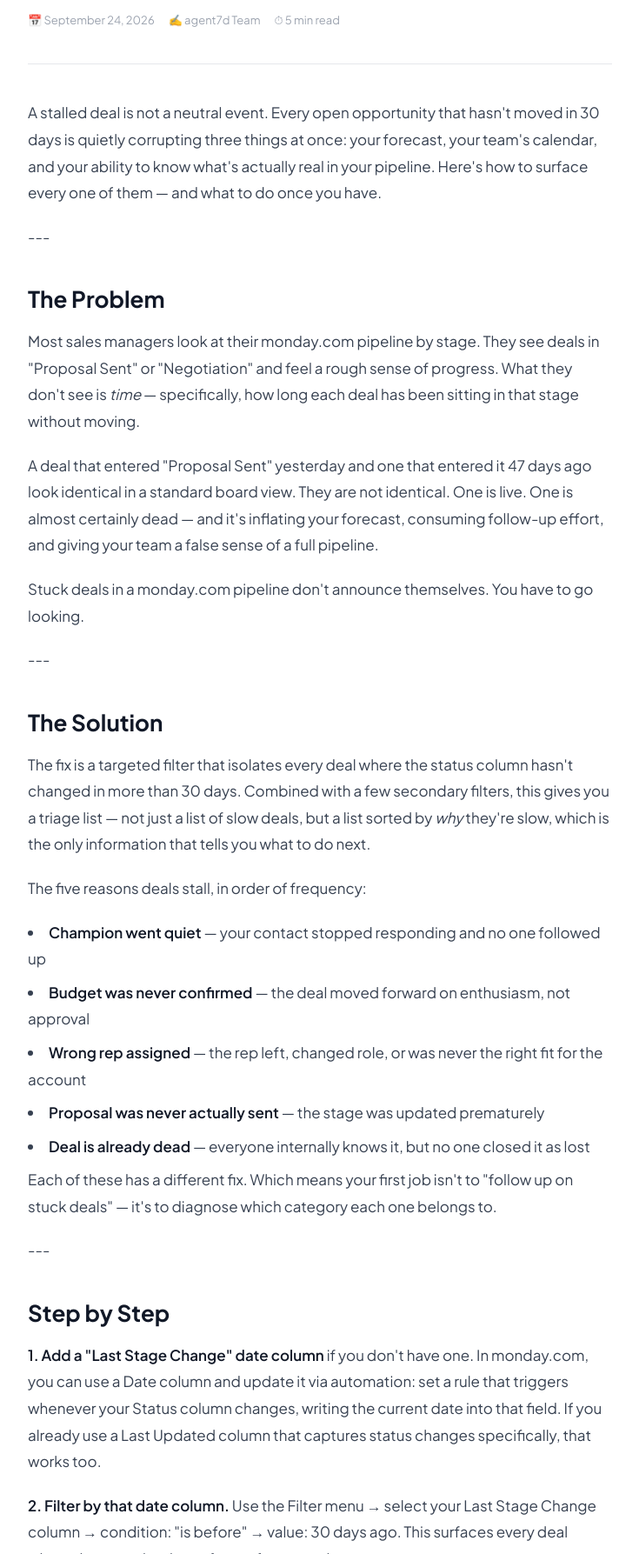
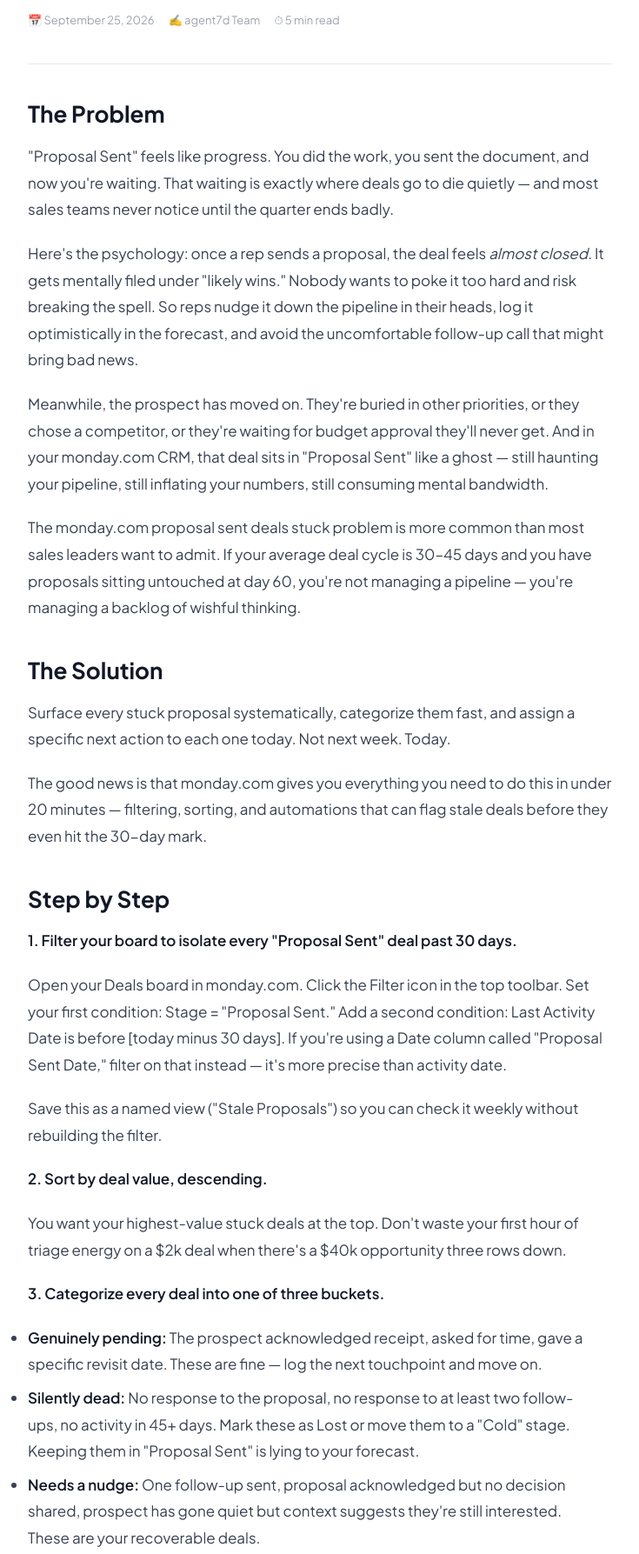
Before and after one commit to Dataall007/agent7d-site, a plain HTML site: page blog/how-to-find-every-deal-in-your-monday-com-crm-that-has-been-/index.html in a window 1280 px wide. Shown: the part 479-2266 px from the top of the page at 87% size, without its empty margins (272-1007 px from the left). Drawn offline with Linux system fonts and the light colour scheme.

Commit message:
bar: how-to-find-every-deal-in-your-monday-com-crm-that-has-been-

```diff
--- a/blog/how-to-find-every-deal-in-your-monday-com-crm-that-has-been-/index.html
+++ b/blog/how-to-find-every-deal-in-your-monday-com-crm-that-has-been-/index.html
@@ -3,10 +3,10 @@
 <head>
 <meta charset="UTF-8">
 <meta name="viewport" content="width=device-width, initial-scale=1.0">
-<title>How to Find Every Deal in Your monday.com CRM That Has Been Sitting in the Same Stage for More Than 30 Days — and What to Do About Each One — agent7d Blog</title>
-<meta name="description" content="A stalled deal is not a neutral event. Every open opportunity that hasn't moved in 30 days is quietly corrupting three things at once: your forecast, your team'">
-<meta property="og:title" content="How to Find Every Deal in Your monday.com CRM That Has Been Sitting in the Same Stage for More Than 30 Days — and What to Do About Each One">
-<meta property="og:description" content="A stalled deal is not a neutral event. Every open opportunity that hasn't moved in 30 days is quietly corrupting three things at once: your forecast, your team'">
+<title>How to Find Every Deal in Your monday.com CRM That Has Been Sitting in "Proposal Sent" for More Than 30 Days — and What to Do About Each One — agent7d Blog</title>
+<meta name="description" content=""Proposal Sent" feels like progress. You did the work, you sent the document, and now you're waiting. That waiting is exactly where deals go to die quietly — an">
+<meta property="og:title" content="How to Find Every Deal in Your monday.com CRM That Has Been Sitting in "Proposal Sent" for More Than 30 Days — and What to Do About Each One">
+<meta property="og:description" content=""Proposal Sent" feels like progress. You did the work, you sent the document, and now you're waiting. That waiting is exactly where deals go to die quietly — an">
 <link rel="preconnect" href="https://fonts.googleapis.com">
 <link href="https://fonts.googleapis.com/css2?family=Plus+Jakarta+Sans:wght@400;500;600;700;800&display=swap" rel="stylesheet">
 <script>
@@ -87,51 +87,46 @@ footer a:hover{color:var(--primary)}
 </div>
 
 <div class="article-wrap">
-  <div class="breadcrumb"><a href="/">Home</a> → <a href="/blog/">Blog</a> → How to Find Every Deal in Your monday.com CRM That Has Been Sitting in the Same Stage for More Than 30 Days — and What to Do About Each One</div>
-  <div class="article-category">monday.com</div>
-  <h1 class="article-title">How to Find Every Deal in Your monday.com CRM That Has Been Sitting in the Same Stage for More Than 30 Days — and What to Do About Each One</h1>
+  <div class="breadcrumb"><a href="/">Home</a> → <a href="/blog/">Blog</a> → How to Find Every Deal in Your monday.com CRM That Has Been Sitting in "Proposal Sent" for More Than 30 Days — and What to Do About Each One</div>
+  <div class="article-category">Sales & CRM</div>
+  <h1 class="article-title">How to Find Every Deal in Your monday.com CRM That Has Been Sitting in "Proposal Sent" for More Than 30 Days — and What to Do About Each One</h1>
   <div class="article-meta">
-    <span>📅 September 24, 2026</span>
+    <span>📅 September 25, 2026</span>
     <span>✍️ agent7d Team</span>
     <span>⏱ 5 min read</span>
   </div>
   <div class="article-divider"></div>
   <div class="article-body">
 
-<p>A stalled deal is not a neutral event. Every open opportunity that hasn't moved in 30 days is quietly corrupting three things at once: your forecast, your team's calendar, and your ability to know what's actually real in your pipeline. Here's how to surface every one of them — and what to do once you have.</p>
-<p>---</p>
 <h2>The Problem</h2>
-<p>Most sales managers look at their monday.com pipeline by stage. They see deals in "Proposal Sent" or "Negotiation" and feel a rough sense of progress. What they don't see is <em>time</em> — specifically, how long each deal has been sitting in that stage without moving.</p>
-<p>A deal that entered "Proposal Sent" yesterday and one that entered it 47 days ago look identical in a standard board view. They are not identical. One is live. One is almost certainly dead — and it's inflating your forecast, consuming follow-up effort, and giving your team a false sense of a full pipeline.</p>
-<p>Stuck deals in a monday.com pipeline don't announce themselves. You have to go looking.</p>
-<p>---</p>
+<p>"Proposal Sent" feels like progress. You did the work, you sent the document, and now you're waiting. That waiting is exactly where deals go to die quietly — and most sales teams never notice until the quarter ends badly.</p>
+<p>Here's the psychology: once a rep sends a proposal, the deal feels <em>almost closed</em>. It gets mentally filed under "likely wins." Nobody wants to poke it too hard and risk breaking the spell. So reps nudge it down the pipeline in their heads, log it optimistically in the forecast, and avoid the uncomfortable follow-up call that might bring bad news.</p>
+<p>Meanwhile, the prospect has moved on. They're buried in other priorities, or they chose a competitor, or they're waiting for budget approval they'll never get. And in your monday.com CRM, that deal sits in "Proposal Sent" like a ghost — still haunting your pipeline, still inflating your numbers, still consuming mental bandwidth.</p>
+<p>The monday.com proposal sent deals stuck problem is more common than most sales leaders want to admit. If your average deal cycle is 30–45 days and you have proposals sitting untouched at day 60, you're not managing a pipeline — you're managing a backlog of wishful thinking.</p>
 <h2>The Solution</h2>
-<p>The fix is a targeted filter that isolates every deal where the status column hasn't changed in more than 30 days. Combined with a few secondary filters, this gives you a triage list — not just a list of slow deals, but a list sorted by <em>why</em> they're slow, which is the only information that tells you what to do next.</p>
-<p>The five reasons deals stall, in order of frequency:</p>
-<li><strong>Champion went quiet</strong> — your contact stopped responding and no one followed up</li>
-<li><strong>Budget was never confirmed</strong> — the deal moved forward on enthusiasm, not approval</li>
-<li><strong>Wrong rep assigned</strong> — the rep left, changed role, or was never the right fit for the account</li>
-<li><strong>Proposal was never actually sent</strong> — the stage was updated prematurely</li>
-<li><strong>Deal is already dead</strong> — everyone internally knows it, but no one closed it as lost</li>
-<p>Each of these has a different fix. Which means your first job isn't to "follow up on stuck deals" — it's to diagnose which category each one belongs to.</p>
-<p>---</p>
+<p>Surface every stuck proposal systematically, categorize them fast, and assign a specific next action to each one today. Not next week. Today.</p>
+<p>The good news is that monday.com gives you everything you need to do this in under 20 minutes — filtering, sorting, and automations that can flag stale deals before they even hit the 30-day mark.</p>
 <h2>Step by Step</h2>
-<p><strong>1. Add a "Last Stage Change" date column</strong> if you don't have one. In monday.com, you can use a Date column and update it via automation: set a rule that triggers whenever your Status column changes, writing the current date into that field. If you already use a Last Updated column that captures status changes specifically, that works too.</p>
-<p><strong>2. Filter by that date column.</strong> Use the Filter menu → select your Last Stage Change column → condition: "is before" → value: 30 days ago. This surfaces every deal where the stage has been frozen for a month or more.</p>
-<p><strong>3. Add a secondary filter for stage</strong> if you want to isolate a specific part of the funnel. Filtering to "Proposal Sent" + no movement in 30 days is often the most revealing single query you can run.</p>
-<p><strong>4. Sort by close date.</strong> Deals with a close date that's already passed are your most urgent triage cases.</p>
-<p><strong>5. Cross-reference the Owner column.</strong> Look for deals assigned to people no longer on the team, or deals with no owner at all.</p>
-<p>You now have a prioritized list. Work from the bottom up — oldest and most overdue first.</p>
-<p>---</p>
+<p><strong>1. Filter your board to isolate every "Proposal Sent" deal past 30 days.</strong></p>
+<p>Open your Deals board in monday.com. Click the Filter icon in the top toolbar. Set your first condition: Stage = "Proposal Sent." Add a second condition: Last Activity Date is before [today minus 30 days]. If you're using a Date column called "Proposal Sent Date," filter on that instead — it's more precise than activity date.</p>
+<p>Save this as a named view ("Stale Proposals") so you can check it weekly without rebuilding the filter.</p>
+<p><strong>2. Sort by deal value, descending.</strong></p>
+<p>You want your highest-value stuck deals at the top. Don't waste your first hour of triage energy on a $2k deal when there's a $40k opportunity three rows down.</p>
+<p><strong>3. Categorize every deal into one of three buckets.</strong></p>
+<ul><li><strong>Genuinely pending:</strong> The prospect acknowledged receipt, asked for time, gave a specific revisit date. These are fine — log the next touchpoint and move on.</li>
+<li><strong>Silently dead:</strong> No response to the proposal, no response to at least two follow-ups, no activity in 45+ days. Mark these as Lost or move them to a "Cold" stage. Keeping them in "Proposal Sent" is lying to your forecast.</li>
+<li><strong>Needs a nudge:</strong> One follow-up sent, proposal acknowledged but no decision shared, prospect has gone quiet but context suggests they're still interested. These are your recoverable deals.</li>
+<p></ul></p>
+<p><strong>4. Assign specific follow-up actions based on deal value and last activity.</strong></p>
+<p>For "Needs a Nudge" deals above your average deal value: assign a personal call within 24 hours, not another email. For smaller deals in the same bucket: assign a direct, short email asking for a yes/no. Give them an easy out — it forces a real response.</p>
+<p><strong>5. Set up a monday.com automation to catch proposals going stale before 30 days hits.</strong></p>
+<p>Go to Automations → Custom Automation. Set the trigger: "When date arrives" (use your Proposal Sent Date column, set to 21 days after). Set the action: notify the deal owner and change a status column to "Follow-Up Overdue." This gives reps a 9-day runway to act before a deal officially becomes a problem.</p>
 <h2>Real Example</h2>
-<p>A sales manager runs this filter on a board with 60 open deals. The result: 14 deals have been sitting in "Proposal Sent" for more than 30 days.</p>
-<p>On closer inspection: six have no last-contact date logged anywhere in the item. Two are assigned to a rep who left the company six weeks ago. Three have a close date from three months ago that was never updated. And three of the remaining ones have activity — but the activity is internal notes, not actual client contact.</p>
-<p>None of this was visible before the filter ran. The pipeline <em>looked</em> healthy at 60 open deals. The reality was closer to 40 — and even within those 40, the data quality was poor enough to make the forecast unreliable.</p>
-<p>The manager closed out eight deals as lost that afternoon, reassigned two, and had clear action items on the remaining four. Forecast accuracy improved immediately — not because the pipeline got bigger, but because it got honest.</p>
-<p>---</p>
+<p>A SaaS account executive at a 15-person sales team ran this exact filter during a pipeline review. She found 11 proposals sitting untouched — the oldest at 62 days. Two were marked "Silently Dead" immediately and closed out as Lost. Six got a short "yes or no" email that afternoon. Three high-value deals ($8k–$14k range) got personal calls.</p>
+<p>By end of week: two deals totaling $28k moved to Negotiation. One of them closed 12 days later. The prospect had simply been waiting for someone to follow up with authority.</p>
+<p>The filter took her four minutes to build. The triage took 20 minutes. The follow-up sequence took one afternoon.</p>
 <h2>How to Get Started</h2>
-<p>Run the filter described above on your own board this week. If you find more than three or four stuck deals, don't just work through them manually — use that as a signal to look at the structural issues behind them: automation gaps, missing required fields, stage definitions that don't match how your team actually sells.</p>
-<p>And if you want to see the full picture across your entire pipeline without building every filter from scratch — including missing owners, overdue close dates, empty critical fields, and deals with no recent activity —</p>
+<p>Pull up your monday.com Deals board right now and run the filter. If you see more than five deals in "Proposal Sent" past 30 days, you have a pipeline hygiene problem worth fixing today.</p>
 <p>Want to see what your own pipeline is losing? Run the free CRM Audit for monday.com — it scores your pipeline health and shows exactly where revenue is leaking. <a href="https://agent7d.com/tools/crm-audit/">Get your free audit</a></p>
   </div>
   <div class="cta-box">
```
